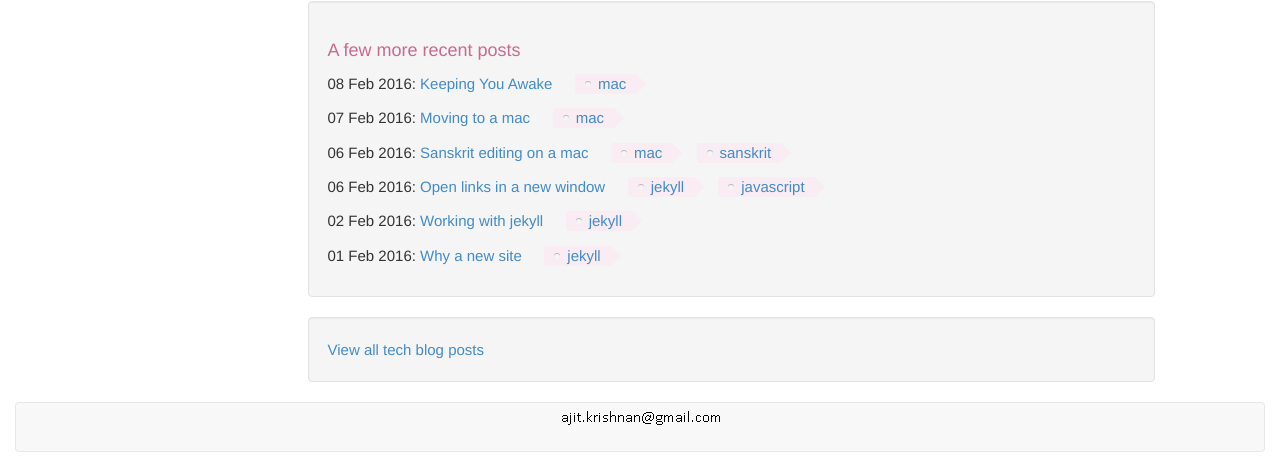
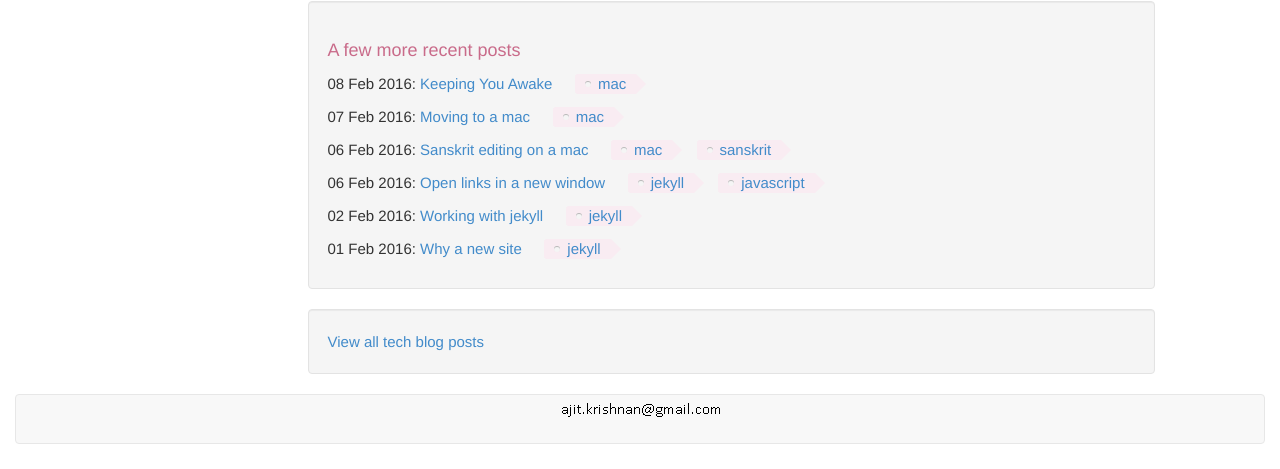
Before and after one commit to aupasana/aupasana.github.io, a Jekyll site: the page built from blog/tech.html, in a window 1280 px wide. Shown: the part 1631-2100 px from the top of the page. Built offline with Jekyll 4.4.1, drawn with Linux system fonts in a browser that asks for light colours.

Commit message:
blog.html remove unused divs

```diff
--- a/_layouts/blog.html
+++ b/_layouts/blog.html
@@ -58,13 +58,9 @@ layout: default
     <h2>A few more recent posts</h2>
 
     {% for post in site.categories[page.blog] offset:5 limit:20 %}
-      <div>
         {{ post.date | date_to_string }}: <a href="{{site.baseurl}}{{ post.url }}">{{ post.title }}</a>
-        <span class="float-right">
         {% include tags-and-categories.html %}
-        </span>
-      </div>
-      <p class="nospaceafter"/>
+        <br/>
     {% endfor %}
   </div>
 </div>
```
